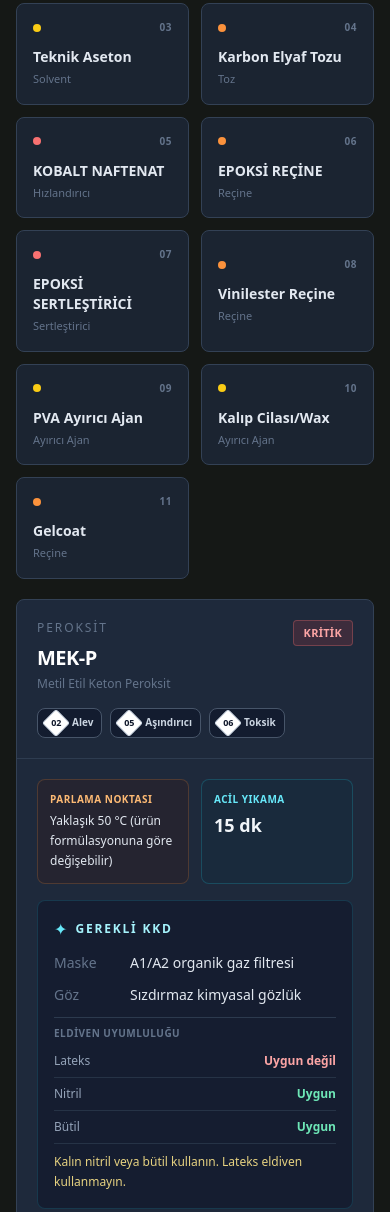
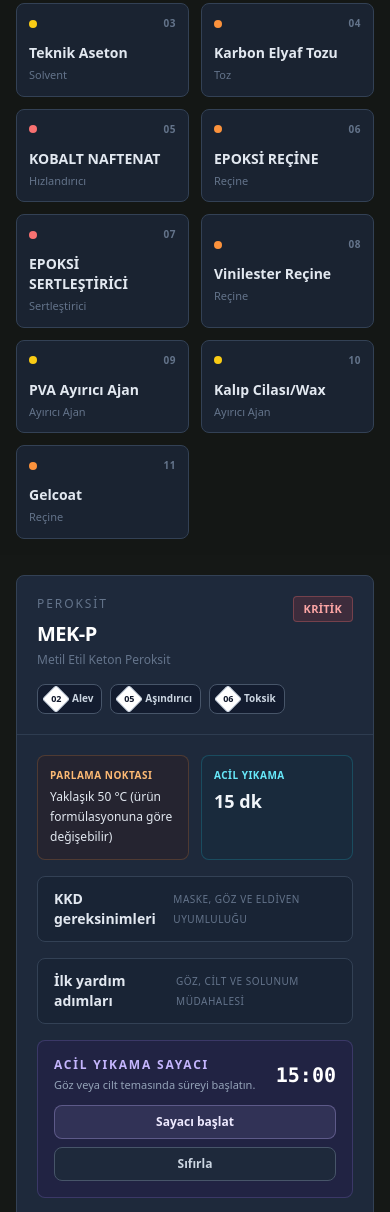
Before and after one commit to erdmsn77/msds-lite, a plain HTML site: page index.html in a window 390 px wide. Shown: the part 466-1678 px from the top of the page. Drawn offline with nearby package versions, Linux system fonts and the light colour scheme.

Commit message:
Refine mobile chemical navigation

```diff
--- a/index.html
+++ b/index.html
@@ -42,7 +42,7 @@
       <p class="max-w-xs text-sm leading-6 text-slate-400">Kompozit atölyesinde kullanılan kimyasallar için hızlı İSG ve acil müdahale kartları.</p>
     </header>
 
-    <section aria-labelledby="chemical-heading">
+    <section class="sticky top-0 z-10 -mx-4 bg-[#151816]/95 px-4 pb-4 pt-2 backdrop-blur" aria-labelledby="chemical-heading">
       <div class="mb-3 flex items-end justify-between gap-3">
         <div>
           <p class="text-[11px] font-semibold uppercase tracking-[0.18em] text-slate-500">Kimyasal seç</p>
@@ -206,7 +206,11 @@
         const active = chemical.id === state.selectedId;
         return `<button type="button" aria-pressed="${active}" data-chemical-id="${escapeHtml(chemical.id)}" class="chemical-button group min-h-[92px] rounded-2xl border p-4 text-left transition duration-200 hover:-translate-y-0.5 focus:outline-none focus:ring-2 focus:ring-cyan-300/70 active:scale-[0.98] ${active ? 'border-cyan-300/70 bg-slate-700/80 ring-1 ring-cyan-300/20' : 'border-slate-700 bg-slate-800/75 hover:border-slate-500 hover:bg-slate-800'}"><span class="mb-3 flex items-center justify-between"><span class="h-2 w-2 rounded-full ${style.dot}"></span><span class="text-[10px] font-semibold uppercase tracking-wider text-slate-500">${String(index + 1).padStart(2, '0')}</span></span><span class="block text-sm font-semibold leading-5 text-slate-200 group-hover:text-white">${escapeHtml(chemical.name)}</span><span class="mt-1 block text-[11px] text-slate-500">${escapeHtml(categoryLabels[chemical.category] || chemical.category)}</span></button>`;
       }).join('');
-      ui.buttonGrid.querySelectorAll('.chemical-button').forEach((button) => button.classList.replace('rounded-2xl', 'rounded-lg'));
+      ui.buttonGrid.querySelectorAll('.chemical-button').forEach((button) => {
+        button.classList.replace('rounded-2xl', 'rounded-lg');
+        button.classList.replace('min-h-[92px]', 'min-h-[72px]');
+        button.classList.replace('p-4', 'p-3');
+      });
       ui.buttonGrid.querySelectorAll('.chemical-button').forEach((button) => button.addEventListener('click', () => renderCard(state.chemicals.find((chemical) => chemical.id === button.dataset.chemicalId))));
     }
 
@@ -276,6 +280,7 @@
     function renderCard(chemical) {
       if (!chemical) return;
       stopTimer();
+      const shouldFocusCard = state.selectedId !== null;
       state.selectedId = chemical.id;
       const style = riskStyles[chemical.risk_level] || riskStyles.ORTA;
       const timerMinutes = chemical.emergency_timer_min;
@@ -286,7 +291,17 @@
       sourcePanel.className = 'border-t border-slate-700/80 pt-4 text-xs';
       const sourceLink = chemical.source_url ? `<a class="text-cyan-300 underline decoration-cyan-300/30 underline-offset-2 hover:text-cyan-200" href="${escapeHtml(chemical.source_url)}" target="_blank" rel="noopener noreferrer">Kaynağı aç</a>` : '<span class="text-slate-500">Bağlantı eklenmemiş</span>';
       sourcePanel.innerHTML = `<div class="flex items-start justify-between gap-3"><div><p class="font-semibold uppercase tracking-wider text-slate-500">Veri kaynağı</p><p class="mt-1 text-slate-300">${escapeHtml(chemical.source)}</p></div><span class="shrink-0 rounded border border-slate-600 px-2 py-1 text-[10px] text-slate-400">${escapeHtml(chemical.verification_status)}</span></div><p class="mt-2 leading-5 text-slate-500">${escapeHtml(chemical.verification_note)}</p><div class="mt-2 flex items-center justify-between gap-3 text-[10px] text-slate-600"><span>Kontrol: ${escapeHtml(chemical.verified_at)}</span>${sourceLink}</div>`;
-      ui.cardContainer.querySelector('article > div:last-child').append(sourcePanel);
+      const content = ui.cardContainer.querySelector('article > div:last-child');
+      content.append(sourcePanel);
+      [
+        [content.children[1], 'KKD gereksinimleri', 'Maske, göz ve eldiven uyumluluğu'],
+        [content.children[2], 'İlk yardım adımları', 'Göz, cilt ve solunum müdahalesi']
+      ].forEach(([section, title, hint]) => {
+        const panel = document.createElement('details');
+        panel.className = 'overflow-hidden rounded-lg border border-slate-700 bg-slate-900/30';
+        panel.innerHTML = `<summary class="flex cursor-pointer list-none items-center justify-between gap-3 px-4 py-3 text-sm font-semibold text-slate-200"><span>${title}</span><span class="text-[10px] font-normal uppercase tracking-wider text-slate-500">${hint}</span></summary><div class="border-t border-slate-700/80 p-4">${section.innerHTML}</div>`;
+        section.replaceWith(panel);
+      });
       state.timerSeconds = timerMinutes * 60;
       document.getElementById('timerButton').addEventListener('click', () => toggleTimer(timerMinutes));
       const resetButton = document.createElement('button');
@@ -295,6 +310,7 @@
       resetButton.className = 'mt-2 w-full rounded-lg border border-slate-600 bg-slate-800 px-3 py-2 text-xs font-semibold text-slate-300 transition hover:border-slate-500 hover:text-white focus:outline-none focus:ring-2 focus:ring-slate-400/50';
       resetButton.addEventListener('click', () => resetTimer(timerMinutes));
       document.getElementById('timerButton').insertAdjacentElement('afterend', resetButton);
+      if (shouldFocusCard) ui.cardContainer.scrollIntoView({ behavior: 'smooth', block: 'start' });
     }
 
     async function loadChemicals() {
```
